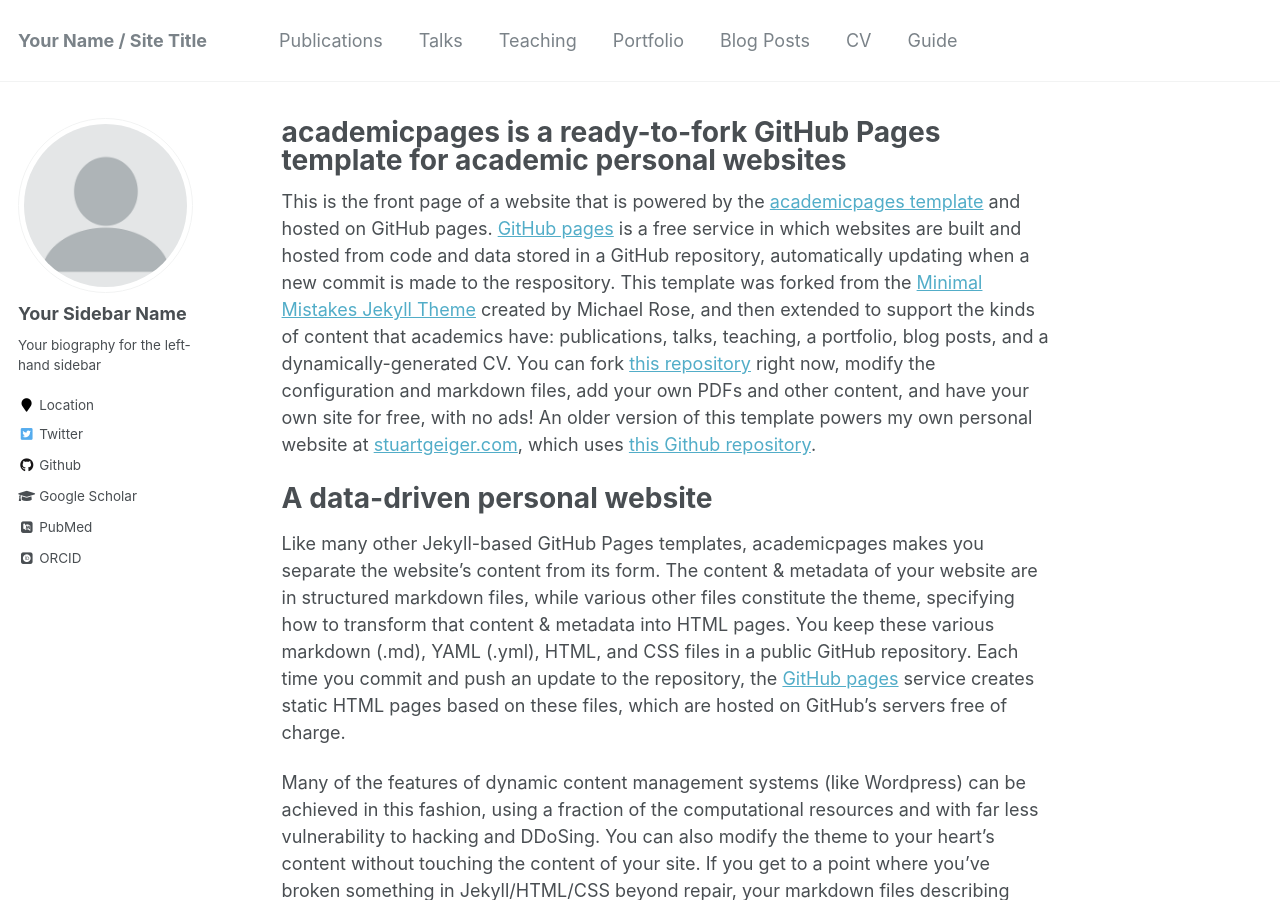
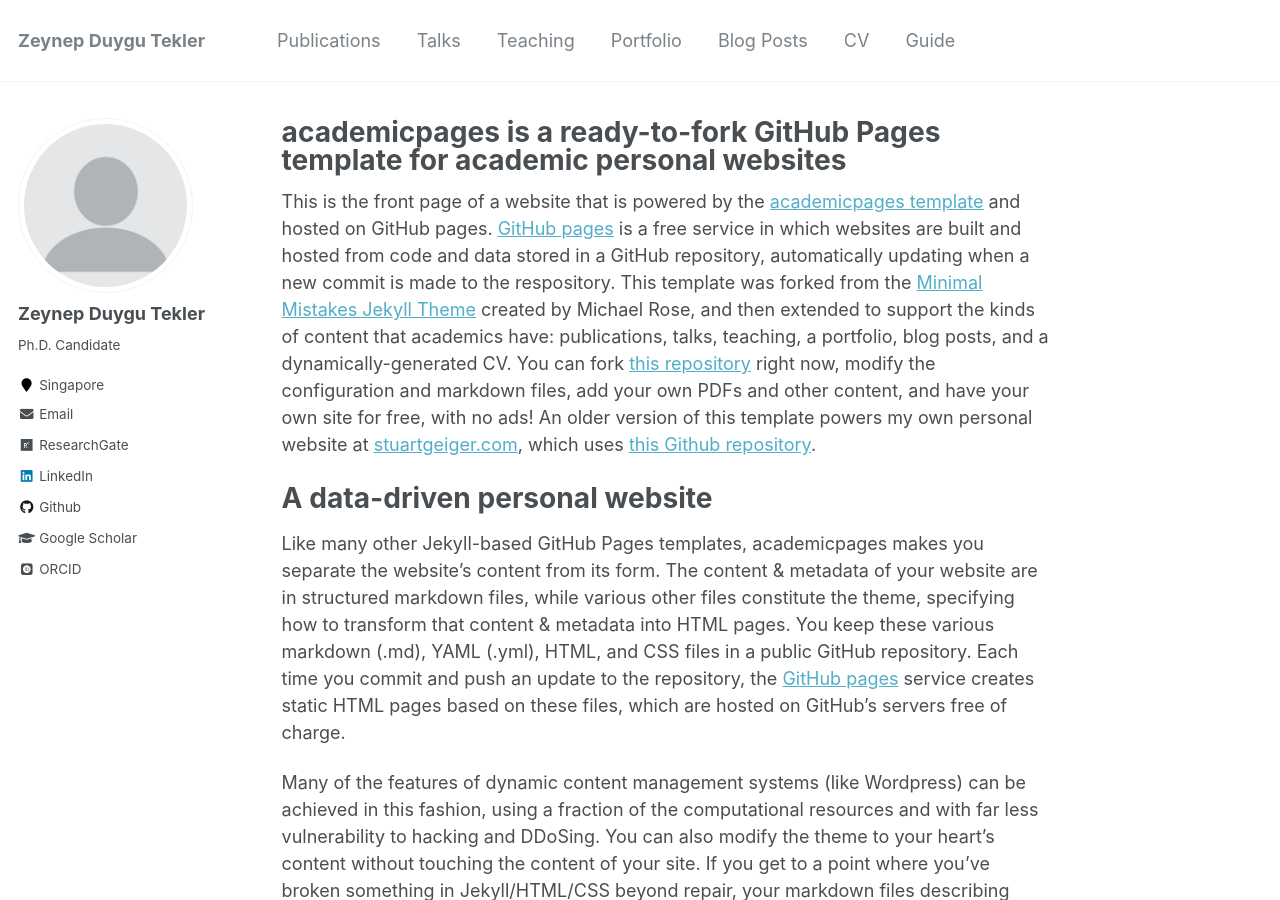
Before and after one commit to zeynepduygutekler/zeynepduygutekler.github.io, a Jekyll site: the page built from _pages/about.md, in a window 1280 px wide and 900 px high. Built offline with Jekyll 4.4.1, drawn with Linux system fonts in a browser that asks for light colours; some web fonts are replaced; some of the changed text lies outside the part shown.

Commit message:
added some personal info on the left side bar

```diff
--- a/_config.yml
+++ b/_config.yml
@@ -7,10 +7,10 @@
 
 # Site Settings
 locale                   : "en-US"
-title                    : "Your Name / Site Title"
+title                    : "Zeynep Duygu Tekler"
 title_separator          : "-"
-name                     : &name "Your Name"
-description              : &description "personal description"
+name                     : &name "Zeynep Duygu Tekler"
+description              : &description "Ph.D. Candidate"
 url                      : https://academicpages.github.io # the base hostname & protocol for your site e.g. "https://mmistakes.github.io"
 baseurl                  : "" # the subpath of your site, e.g. "/blog"
 repository               : "academicpages/academicpages.github.io"
@@ -80,15 +80,15 @@
 
 # Site Author
 author:
-  name             : "Your Sidebar Name"
+  name             : "Zeynep Duygu Tekler"
   avatar           : "profile.png"
-  bio              : "Your biography for the left-hand sidebar"
-  location         : "Location"
+  bio              : "Ph.D. Candidate"
+  location         : "Singapore"
   employer         :
-  pubmed           : "https://www.ncbi.nlm.nih.gov/pubmed/?term=john+snow"
-  googlescholar    : "http://yourfullgooglescholarurl.com"
-  email            :
-  researchgate     :  # example: "https://www.researchgate.net/profile/yourprofile"
+  pubmed           : #"https://www.ncbi.nlm.nih.gov/pubmed/?term=john+snow"
+  googlescholar    : "https://scholar.google.com/citations?user=VYSfvtcAAAAJ&hl=en"
+  email            : "duygutekler.zeynep@gmail.com"
+  researchgate     : "https://www.researchgate.net/profile/Zeynep_Tekler"
   uri              :
   bitbucket        :
   codepen          :
@@ -96,20 +96,20 @@
   flickr           :
   facebook         :
   foursquare       :
-  github           : "academicpages"
+  github           : "zeynepduygutekler.github.io"
   google_plus      :
   keybase          :
   instagram        :
   impactstory      : #"https://profiles.impactstory.org/u/xxxx-xxxx-xxxx-xxxx"
   lastfm           :
-  linkedin         :
-  orcid            : "http://orcid.org/yourorcidurl"
+  linkedin         : "https://www.linkedin.com/in/zeynep-duygu-tekler/"
+  orcid            : "https://orcid.org/0000-0002-1858-0846"
   pinterest        :
   soundcloud       :
   stackoverflow    : # http://stackoverflow.com/users/123456/username
   steam            :
   tumblr           :
-  twitter          : "replacethistwitterhandle"
+  twitter          : #"replacethistwitterhandle"
   vine             :
   weibo            :
   xing             :
```
